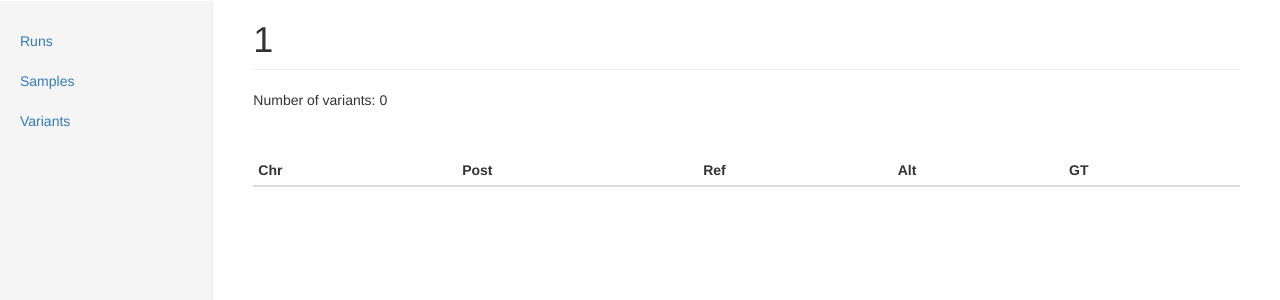
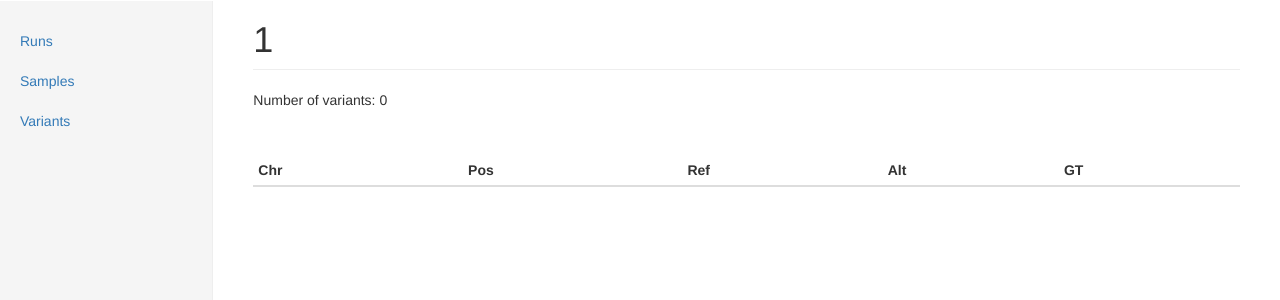
Before and after one commit to UMCUGenetics/vcf-explorer, a Flask app: page /samples/1 in a window 1280 px wide. Shown: the part 50-350 px from the top of the page. Run offline with Flask 2, Linux system fonts and the light colour scheme; data that the repository does not hold is empty; parts of the project's set-up code (start-up, migrations or seed data) failed here and were passed over; some libraries are stand-ins or nearby versions.

Commit message:
Fix typo

```diff
--- a/webapp/templates/sample.html
+++ b/webapp/templates/sample.html
@@ -8,7 +8,7 @@
         <thead>
             <tr>
                 <th>Chr</th>
-                <th>Post</th>
+                <th>Pos</th>
                 <th>Ref</th>
                 <th>Alt</th>
                 <th>GT</th>
```
